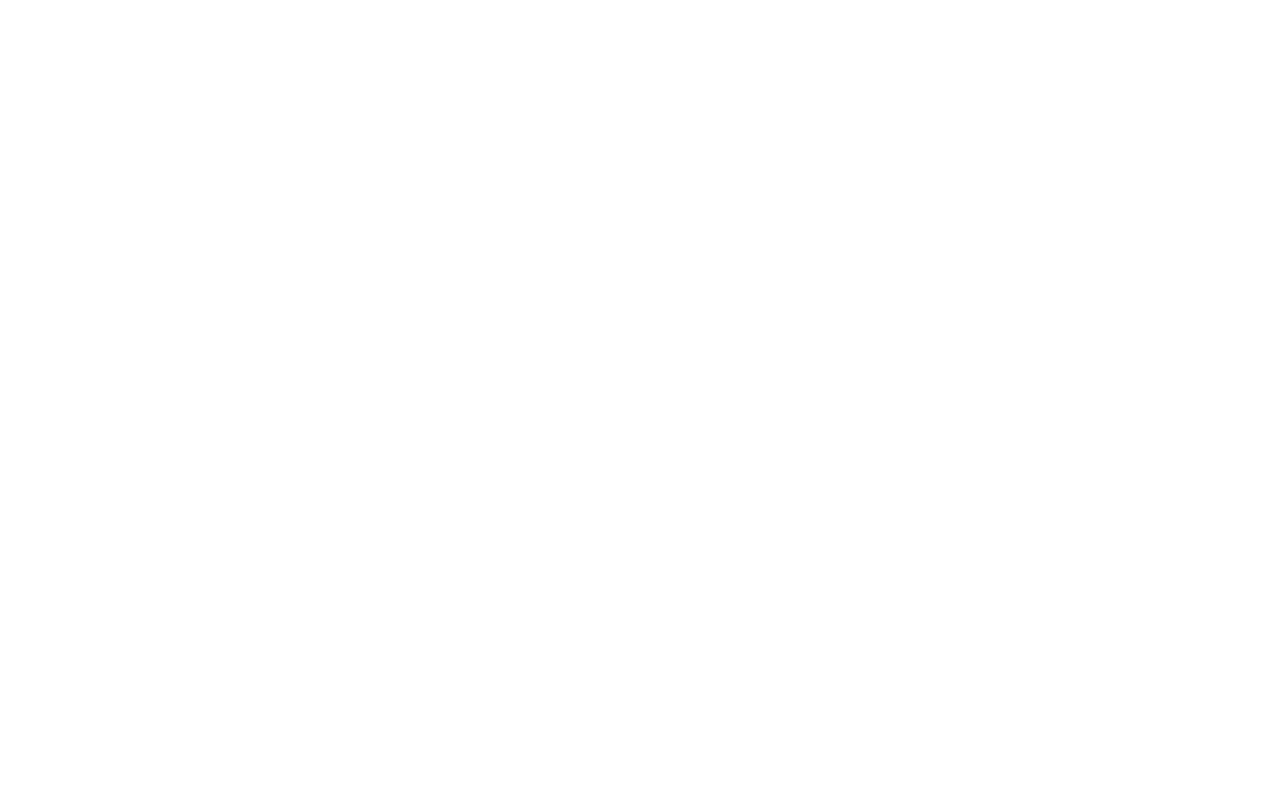
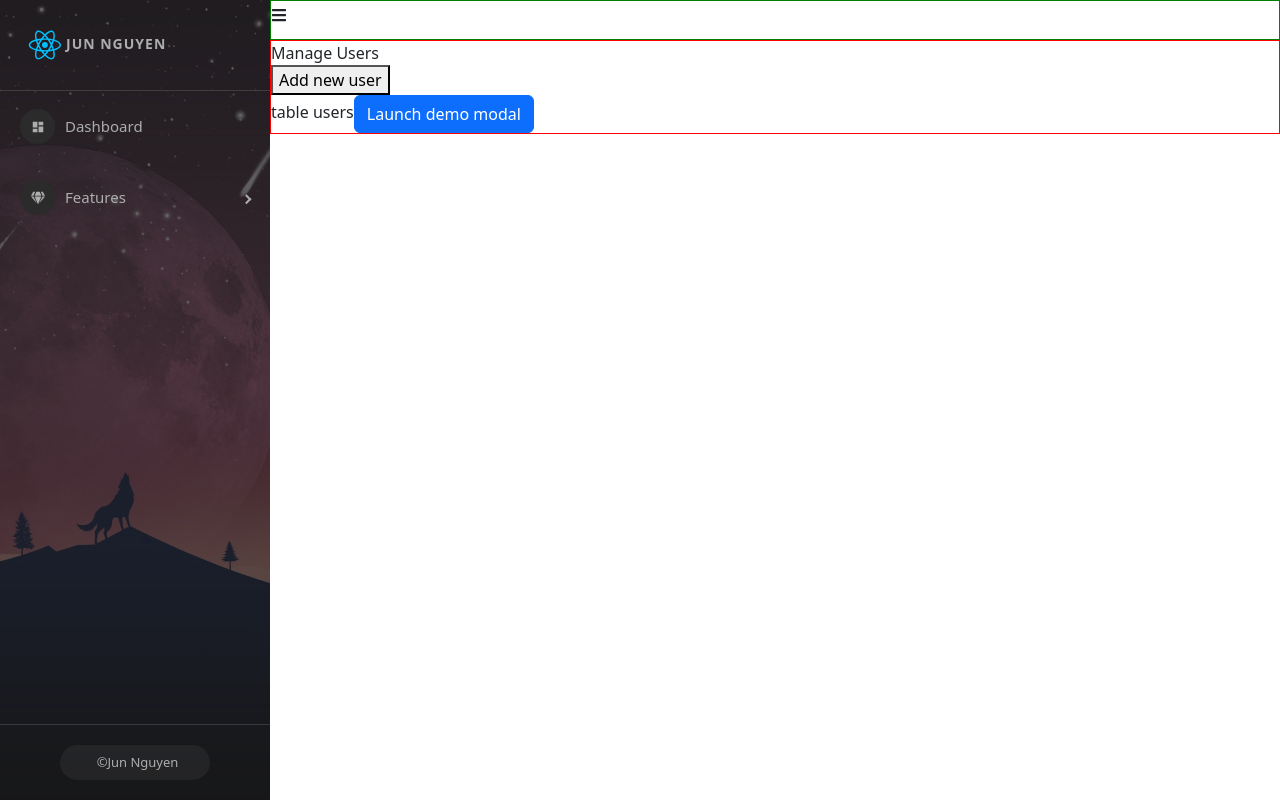
Before and after one commit to tantrung0204/start-react-hook, a React (Create React App) app: page /admins/manage-users in a window 1280 px wide. Before the commit this address had no page. Built offline with nearby package versions, Linux system fonts and the light colour scheme.

Commit message:
modal add new user

```diff
--- a/package.json
+++ b/package.json
@@ -8,9 +8,9 @@
     "@testing-library/react": "^16.1.0",
     "@testing-library/user-event": "^13.2.1",
     "axios": "0.27.2",
-    "bootstrap": "5.2.0",
+    "bootstrap": "^5.3.8",
     "react": "^19.2.3",
-    "react-bootstrap": "2.4.0",
+    "react-bootstrap": "^2.10.10",
     "react-dom": "^19.2.3",
     "react-icons": "4.4.0",
     "react-paginate": "^8.1.3",
--- a/src/components/Admin/Admin.js
+++ b/src/components/Admin/Admin.js
@@ -2,6 +2,8 @@
 import './Admin.scss';
 import { FaBars } from 'react-icons/fa';
 import { useState } from "react";
+import { Outlet } from "react-router-dom";
+import 'bootstrap/dist/css/bootstrap.min.css';
 
 const Admin = (props) => {
     const [collapsed, setCollapsed] = useState(false);
@@ -11,8 +13,14 @@
                 <SideBar collapsed={collapsed} />
             </div>
             <div className="admin-content">
-                <FaBars onClick={() => setCollapsed(!collapsed)} />
-                Hello from admin
+                <div className="admin-header">
+                    <FaBars onClick={() => setCollapsed(!collapsed)} />
+                </div>
+                <div className="admin-main">
+                    <Outlet />
+                </div>
+
+
             </div>
         </div>
     );
--- a/src/components/Admin/Admin.scss
+++ b/src/components/Admin/Admin.scss
@@ -6,4 +6,18 @@
             height: 100vh !important;
         }
     }
+
+    .admin-content {
+        width: 100%;
+
+        .admin-header {
+
+            height: 40px;
+            border: 1px solid green;
+        }
+
+        .admin-main {
+            border: 1px solid red;
+        }
+    }
 }
--- /dev/null
+++ b/src/components/Admin/Content/Dashboard.js
@@ -0,0 +1,9 @@
+const Dashboard = (props) => {
+    return (
+        <div>
+            Dashboard
+        </div>
+    );
+}
+
+export default Dashboard;
--- /dev/null
+++ b/src/components/Admin/Content/ManageUser.js
@@ -0,0 +1,22 @@
+import ModalCreateUser from "./ModalCreateUser";
+
+const ManageUser = (props) => {
+    return (
+        <div classNameName="manage-user-container">
+            <div classNameName="title">
+                Manage Users
+            </div>
+            <div classNameName="users-content">
+                <div >
+                    <button>Add new user</button>
+                </div>
+                <div>
+                    table users
+                    <ModalCreateUser />
+                </div>
+            </div>
+        </div>
+    );
+}
+
+export default ManageUser;
--- /dev/null
+++ b/src/components/Admin/Content/ModalCreateUser.js
@@ -0,0 +1,65 @@
+import { useState } from 'react';
+import Button from 'react-bootstrap/Button';
+import Modal from 'react-bootstrap/Modal';
+
+const ModalCreateUser = () => {
+    const [show, setShow] = useState(false);
+
+    const handleClose = () => setShow(false);
+    const handleShow = () => setShow(true);
+
+    return (
+        <>
+            <Button variant="primary" onClick={handleShow}>
+                Launch demo modal
+            </Button>
+
+            <Modal show={show}
+                onHide={handleClose}
+                size="xl"
+                backdrop="static"
+            >
+                <Modal.Header closeButton>
+                    <Modal.Title>Add new user</Modal.Title>
+                </Modal.Header>
+                <Modal.Body>
+                    <form className="row g-3">
+                        <div className="col-md-6">
+                            <label className="form-label">Email</label>
+                            <input type="email" className="form-control" />
+                        </div>
+                        <div className="col-md-6">
+                            <label className="form-label">Password</label>
+                            <input type="password" className="form-control" />
+                        </div>
+                        <div className="col-md-6">
+                            <label className="form-label">Username</label>
+                            <input type="text" className="form-control" />
+                        </div>
+                        <div className="col-md-6">
+                            <label className="form-label">Role</label>
+                            <select className="form-select">
+                                <option selected value="USER">USER</option>
+                                <option value="ADMIN">ADMIN</option>
+                            </select>
+                        </div>
+                        <div className="col-md-12">
+                            <label className="form-label">Image</label>
+                            <input type="file" className="form-control" />
+                        </div>
+                    </form>
+                </Modal.Body>
+                <Modal.Footer>
+                    <Button variant="secondary" onClick={handleClose}>
+                        Close
+                    </Button>
+                    <Button variant="primary" onClick={handleClose}>
+                        Save
+                    </Button>
+                </Modal.Footer>
+            </Modal>
+        </>
+    );
+}
+
+export default ModalCreateUser;
--- a/src/components/Admin/SideBar.js
+++ b/src/components/Admin/SideBar.js
@@ -8,11 +8,12 @@
     SidebarFooter,
     SidebarContent,
 } from 'react-pro-sidebar';
-import { FaTachometerAlt, FaGem, FaList, FaGithub, FaRegLaughWink, FaHeart } from 'react-icons/fa';
+import { FaGem } from 'react-icons/fa';
 import sidebarBg from '../../assets/bg2.jpg';
 import { DiReact } from "react-icons/di";
 import { MdDashboard } from "react-icons/md";
 import './SideBar.scss'
+import { Link } from 'react-router-dom';
 
 const SideBar = (props) => {
     const { image, collapsed, toggled, handleToggleSidebar } = props;
@@ -51,6 +52,7 @@
                             icon={<MdDashboard />}
                         >
                             Dashboard
+                            <Link to="/admins" />
                         </MenuItem>
                     </Menu>
                     <Menu iconShape="circle">
@@ -58,7 +60,7 @@
                             icon={<FaGem />}
                             title={"Features"}
                         >
-                            <MenuItem>Users Management</MenuItem>
+                            <MenuItem>Users Management<Link to="/admins/manage-users" /></MenuItem>
                             <MenuItem>Quizzes Management</MenuItem>
                             <MenuItem>Questions Management</MenuItem>
                         </SubMenu>
--- a/src/components/Header/Header.js
+++ b/src/components/Header/Header.js
@@ -9,7 +9,7 @@
         <Navbar expand="lg" bg='light' className="bg-body-tertiary">
             <Container>
                 {/* <Navbar.Brand href="/">NewVerse</Navbar.Brand> */}
-                <NavLink to={"/"} className="navbar-brand">NewVerse</NavLink>
+                <NavLink to={"/"} className="navbar-brand">JunNguyen</NavLink>
                 <Navbar.Toggle aria-controls="basic-navbar-nav" />
                 <Navbar.Collapse id="basic-navbar-nav">
                     <Nav className="me-auto">
--- a/src/index.js
+++ b/src/index.js
@@ -12,6 +12,8 @@
 import Admin from './components/Admin/Admin';
 import User from './components/User/User';
 import HomePage from './components/Home/HomePage';
+import ManageUser from './components/Admin/Content/ManageUser';
+import Dashboard from './components/Admin/Content/Dashboard';
 
 const root = ReactDOM.createRoot(document.getElementById('root'));
 root.render(
@@ -23,7 +25,11 @@
           <Route path="users" element={<User />} />
 
         </Route>
-        <Route path="admins" element={<Admin />} />
+        <Route path="/admins" element={<Admin />}>
+          <Route index element={<Dashboard />} />
+          <Route path="manage-users" element={<ManageUser />} />
+        </Route>
+
       </Routes>
     </BrowserRouter>
   </React.StrictMode>
```
Also changed, not shown: 2 other files (tests, documents, lock files or other folders).
